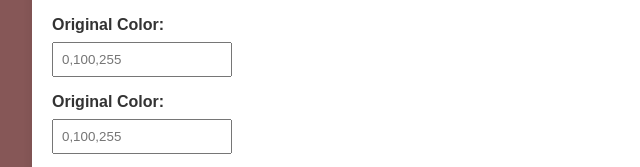
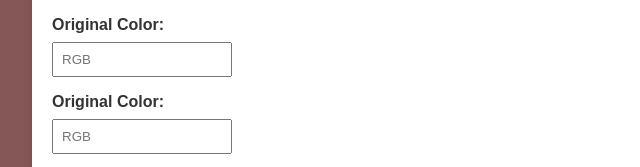
Before and after one commit to TomerTTB/Sharegain, a plain HTML site: page index.html in a window 1280 px wide. Shown: the part 622-789 px from the top of the page, 288-928 px from the left. Drawn offline with Linux system fonts and the light colour scheme.

Commit message:
No PlaceHolder

```diff
--- a/index.html
+++ b/index.html
@@ -34,10 +34,10 @@
             remaining colors and the mixed color</span>
         <br><br>
         <label for="input4">Original Color:</label>
-        <input type="text" id="color4" name="color4" placeholder="0,100,255">
+        <input type="text" id="color4" name="color4" placeholder="RGB">
         <br>
         <label for="input5">Original Color:</label>
-        <input type="text" id="color5" name="color5" placeholder="0,100,255">
+        <input type="text" id="color5" name="color5" placeholder="RGB">
         <br>
         <button type="submit" onclick="verifyMix()">Verify Mix</button>
     </form>
```
